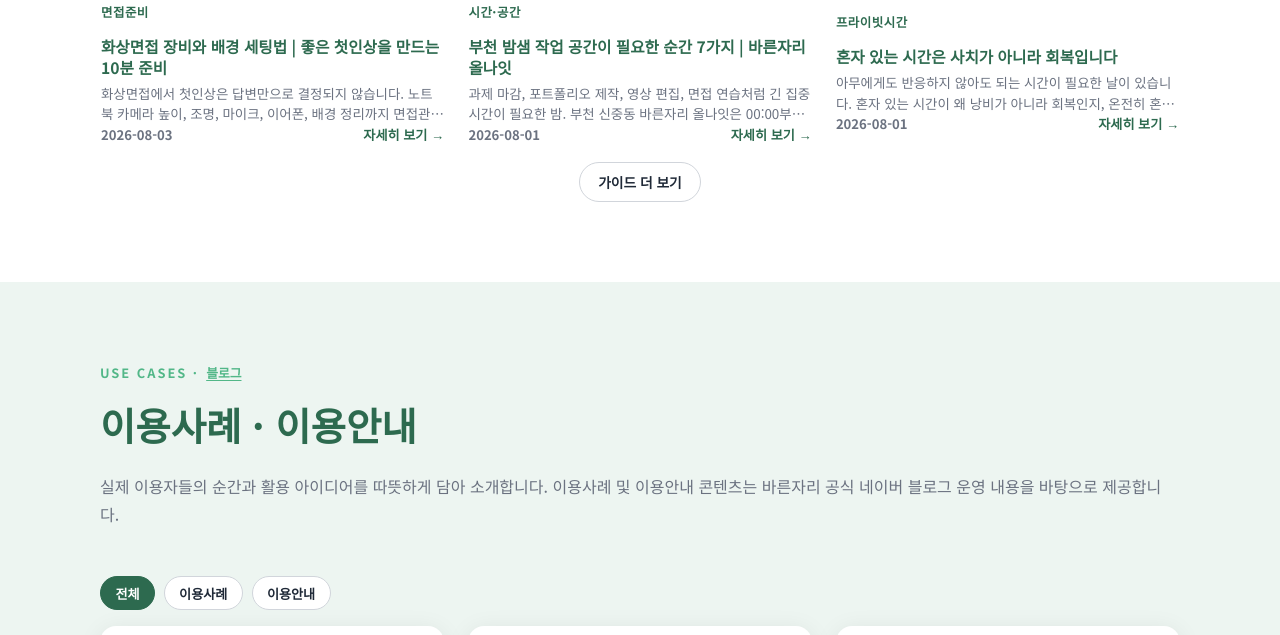
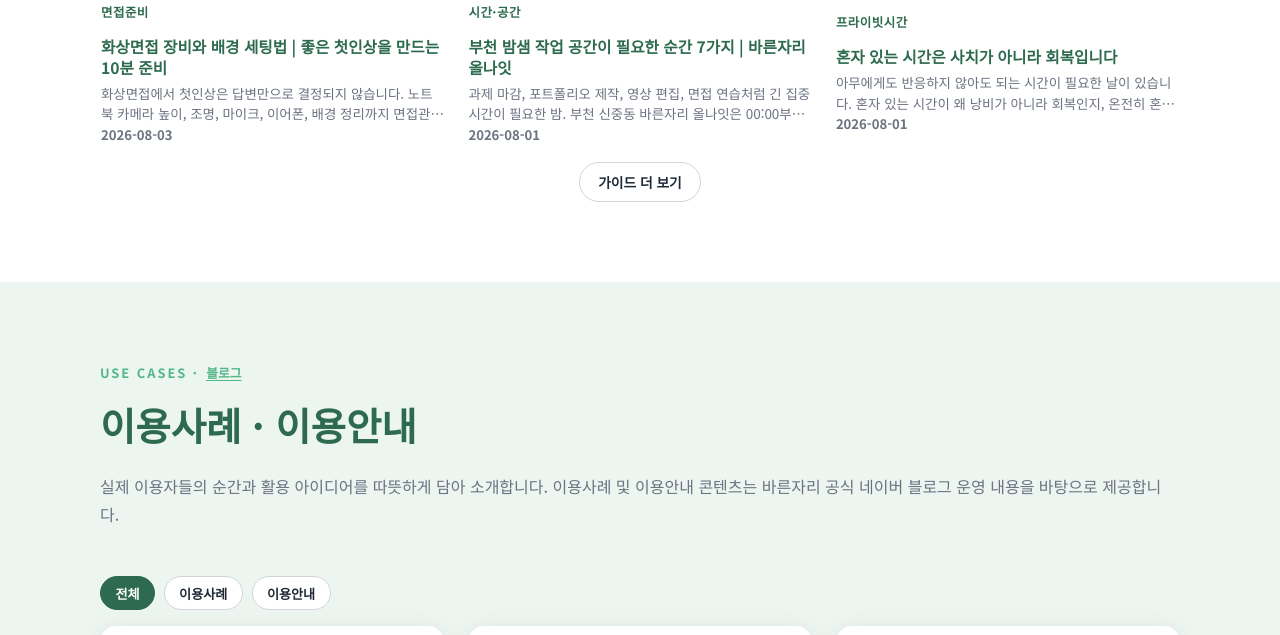
Before and after one commit to bareunspace/blog, a Jekyll site: the page built from index.html, in a window 1280 px wide and 900 px high, scrolled down 3793 px, cut to the strip 146-781 px from the top of the window. Built offline with Jekyll 4.4.1, drawn with Linux system fonts in a browser that asks for light colours.

Commit message:
Remove guide detail links from homepage

```diff
--- a/index.html
+++ b/index.html
@@ -599,7 +599,6 @@ script_version: 20260719-1
               <p>{{ post.description | default: post.excerpt | strip_html | truncate: 120 }}</p>
               <div class="blog-card-footer">
                 <span>{{ post.date | date: "%Y-%m-%d" }}</span>
-                <a href="{{ post.url | relative_url }}" aria-label="{{ post.title }} 자세히 보기">자세히 보기 <span aria-hidden="true">→</span></a>
               </div>
             </div>
           </article>
```
